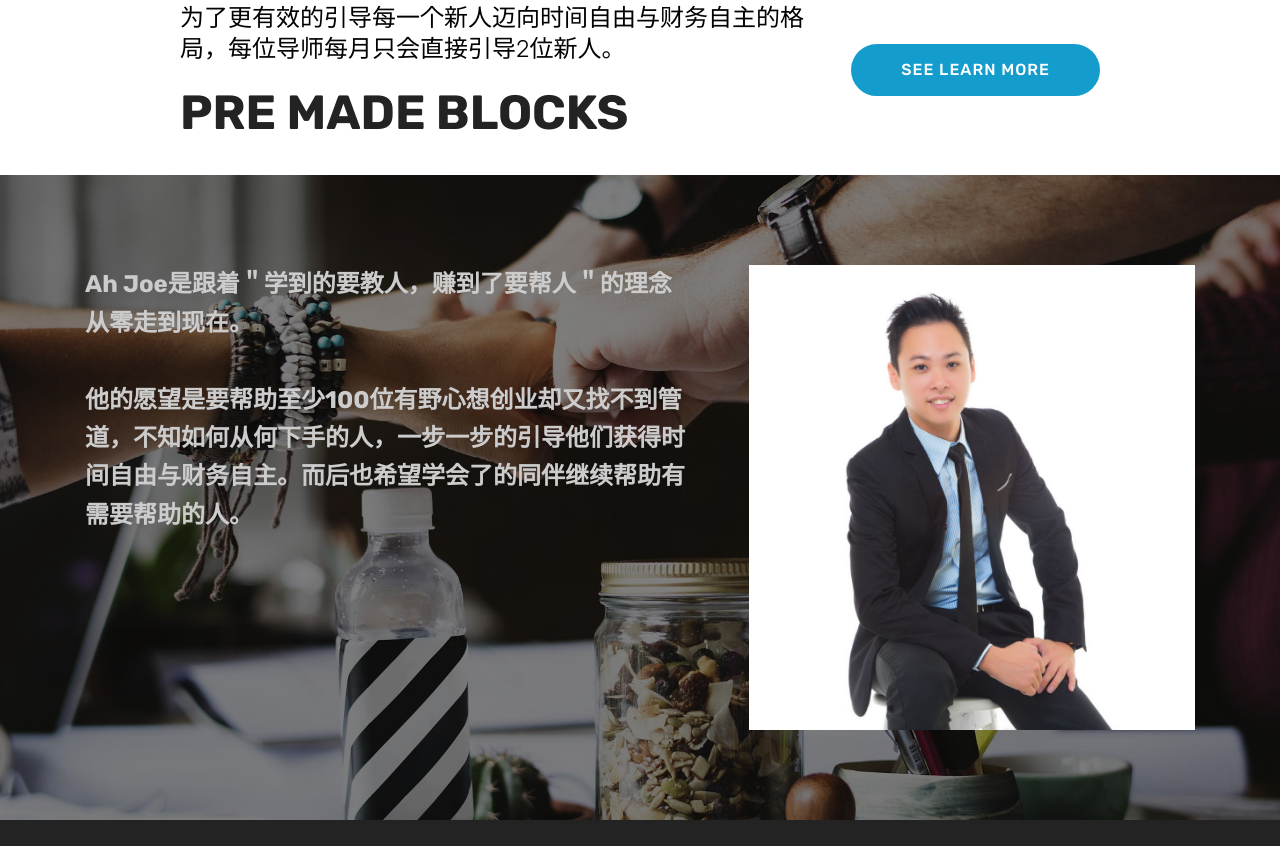
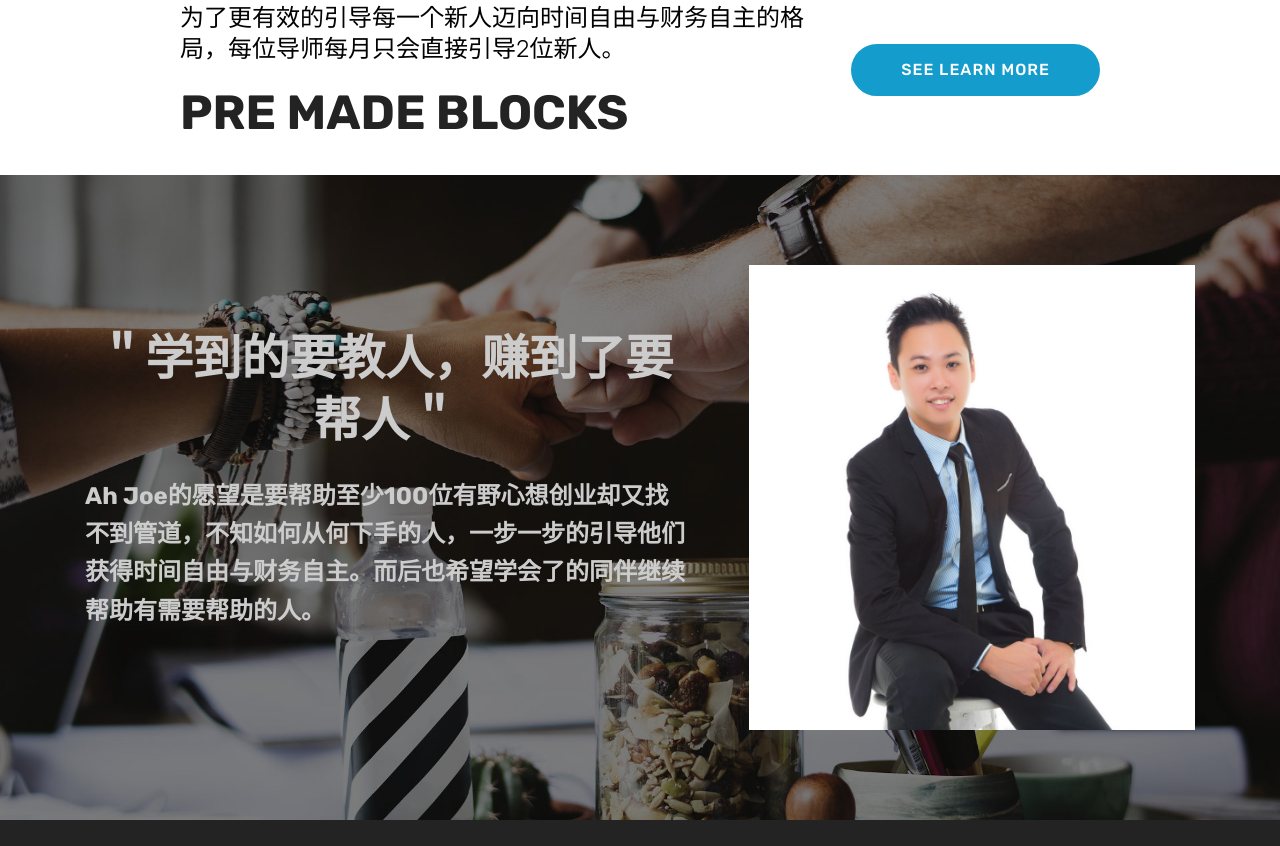
Before and after one commit to ahjoeproperty/main, a plain HTML site: page main.html in a window 1280 px wide. Shown: the part 4514-5360 px from the top of the page. Drawn offline with Linux system fonts and the light colour scheme.

Commit message:
create github pages

```diff
--- a/assets/mobirise/css/mbr-additional.css
+++ b/assets/mobirise/css/mbr-additional.css
@@ -2957,6 +2957,9 @@ body {
 .cid-rb5tGNCIQA H3 {
   text-align: center;
 }
+.cid-rb5tGNCIQA DIV {
+  color: #cccccc;
+}
 .cid-rbeC8bWjav {
   padding-top: 60px;
   padding-bottom: 60px;
--- a/main.html
+++ b/main.html
@@ -371,9 +371,9 @@
 
             <div class="media-content">
 
-
+                <h3 class="mbr-section-subtitle align-left mbr-white mbr-light pb-3 mbr-fonts-style display-2"><div><strong><br>＂学到的要教人，赚到了要帮人＂</strong></div></h3>
                 <div class="mbr-section-text mbr-white pb-3 ">
-                    <p class="mbr-text mbr-fonts-style display-5"><strong>Ah Joe是跟着＂学到的要教人，赚到了要帮人＂的理念从零走到现在。<br><br>他的愿望是要帮助至少100位有野心想创业却又找不到管道，不知如何从何下手的人，一步一步的引导他们获得时间自由与财务自主。而后也希望学会了的同伴继续帮助有需要帮助的人。<br></strong><br></p>
+                    <p class="mbr-text mbr-fonts-style display-5"><strong>Ah Joe的愿望是要帮助至少100位有野心想创业却又找不到管道，不知如何从何下手的人，一步一步的引导他们获得时间自由与财务自主。而后也希望学会了的同伴继续帮助有需要帮助的人。<br></strong><br></p>
                 </div>
 
             </div>
```
Also changed, not shown: index.html (+1 -1 lines), mai.html (+1 -1 lines), 1 other file.
